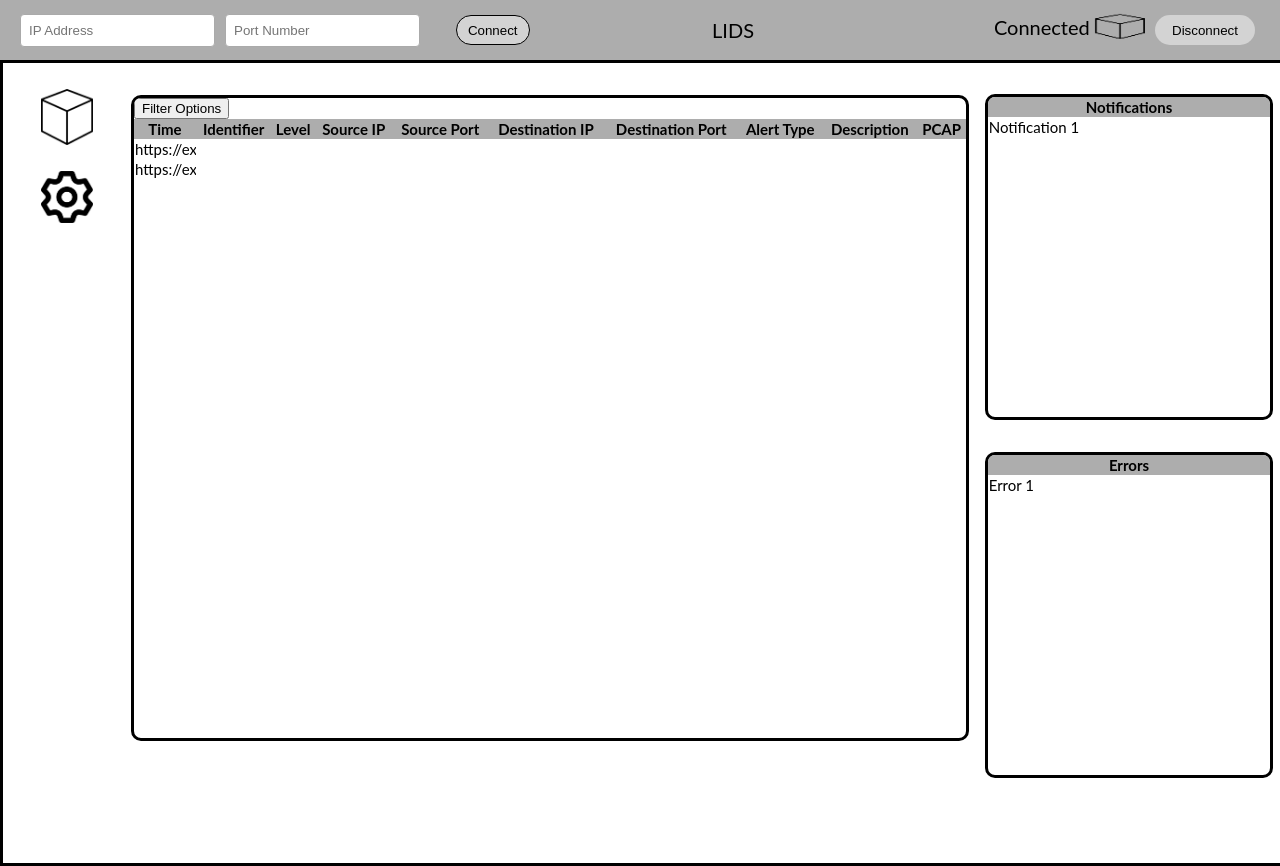
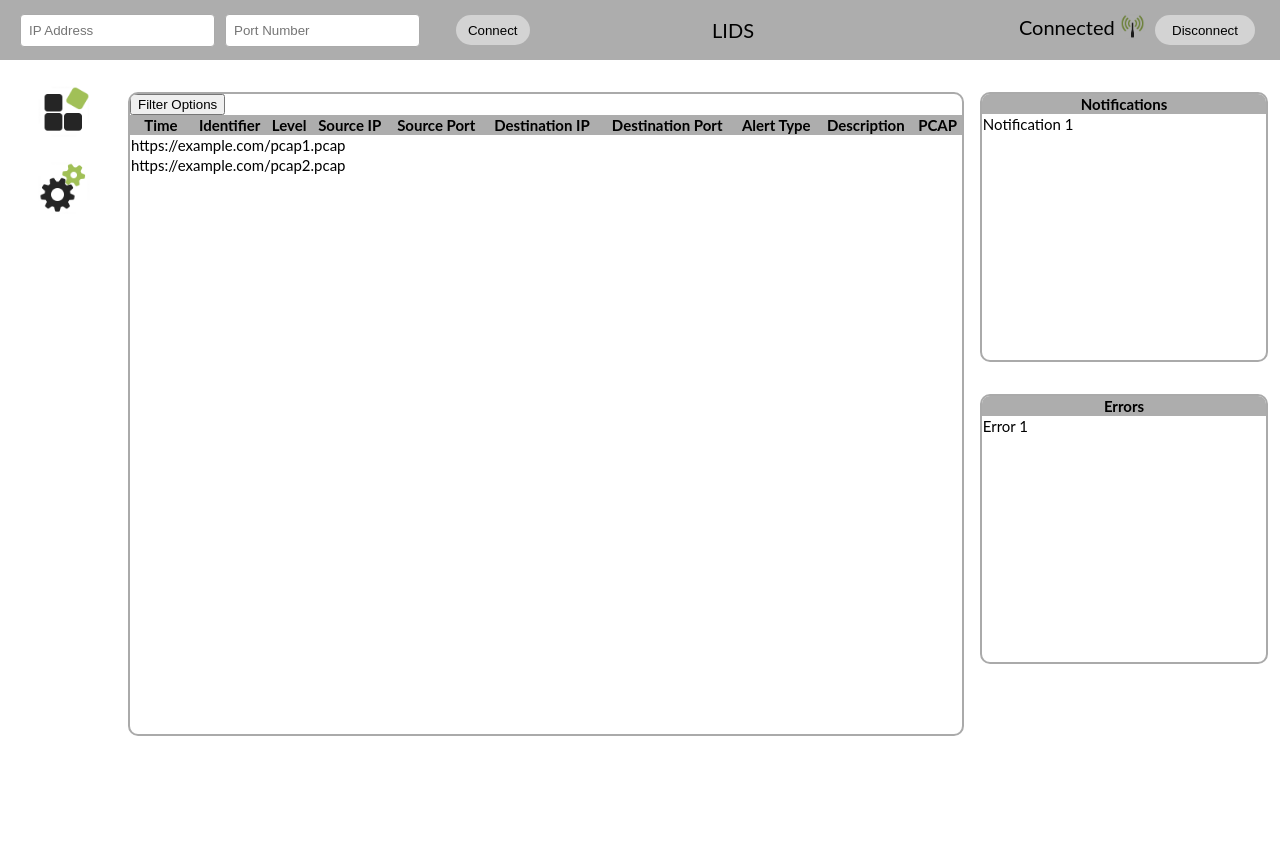
Before and after one commit to ljurado4/CS4311_LIDS_1_9uno5_Fall2023, a Flask app: template LIDS_GUI/templates/LIDS_Dashboard.html in a window 1280 px wide. After the commit the page ends 736 px from the top, so only its background shows below. Run offline with Flask 3, Linux system fonts and the light colour scheme; the template is opened without the code that fills it, so the values that code supplies are empty; some libraries are stand-ins or nearby versions.

Commit message:
Updated Dashboard Styling.

```diff
--- a/LIDS_GUI/static/CSS/lids_dashboard.css
+++ b/LIDS_GUI/static/CSS/lids_dashboard.css
@@ -8,12 +8,16 @@
 */
 
 .xmlFileTextArea {
-    height: 91vh;
+    height: 91%;
     border-radius: 3px;
     width: 100%;
     overflow: auto;
 }
 
+/*
+    @Author: Raul Tinajero Olivas
+    Styling for dashboard body
+*/
 body {
     font-family: 'Lato', sans-serif;
     background-color: white;
@@ -22,6 +26,10 @@
     font-size: 0;
 }
 
+/*
+    @Author: Raul Tinajero Olivas
+    Styling for header disconnect button
+*/
 .disconnectButton {
     background: lightgray;
     width: 100px;
@@ -32,6 +40,10 @@
     margin: 5%;
 }
 
+/*
+    @Author: Raul Tinajero Olivas
+    Styling for header
+*/
 .header {
     display: flex;
     align-items: center;
@@ -43,22 +55,34 @@
     padding: 10px 20px;
 }
 
+/*
+    @Author: Raul Tinajero Olivas
+    General styling for forms
+*/
 form {
     display: flex;
     align-items: center;
     gap: 10px;
 }
 
+/*
+    @Author: Raul Tinajero Olivas
+    Styling for header connection button
+*/
 #ConnectButton {
     background: lightgray;
     width: 100px;
     height: 30px;
-    border: 1px solid black;
+    border: black;
     border-radius: 25px;
     display: inline-block;
     margin-left: 5%;
 }
 
+/*
+    @Author: Raul Tinajero Olivas
+    Styling for header forms
+*/
 #IPAdressForm,
 #PortNumberForm {
     padding: 8px;
@@ -71,7 +95,7 @@
     Styling for the left side bar containing buttons in dashboard
 */
 .leftSidebar {
-    height: 100vh;
+    height: 100%;
     width: 10%;
     border: none;
     vertical-align: middle;
@@ -93,10 +117,14 @@
     Styling for table data tags
 */
 td {
-    overflow-x: scroll;
     max-width: 50px;
 }
 
+/*
+    @Author: Raul Tinajero Olivas
+    Styling for mouse hovering
+*/
+#ConnectButton:hover,
 .dashboardButtonAction:hover {
     background: rgb(255, 255, 255);
 }
@@ -111,6 +139,10 @@
     width: 40%;
 }
 
+/*
+    @Author: Raul Tinajero Olivas
+    Styling foundation for dashboard tables
+*/
 th,
 td {
     border-collapse: collapse;
@@ -135,6 +167,10 @@
     margin-top: 0;
 }
 
+/*
+    @Author: Raul Tinajero Olivas
+    Styling for sort button in Alert Box
+*/
 .sort-button {
     position: absolute;
     right: 0;
@@ -142,10 +178,18 @@
     z-index: 2;
 }
 
+/*
+    @Author: Raul Tinajero Olivas
+    Dropdown styling for Alert Box options
+*/
 .dropdown {
     position: relative;
 }
 
+/*
+    @Author: Raul Tinajero Olivas
+    Styling for dropdown options
+*/
 .dropdown-options {
     position: absolute;
     top: 100%;
@@ -155,10 +199,14 @@
     z-index: 1;
     box-shadow: 0 3px 8px rgba(0, 0, 0, 0.1);
     background-color: white;
-    border: 1px solid rgb(173, 173, 173);
+    border: 1px solid #AAA;
     border-radius: 5px;
 }
 
+/*
+    @Author: Raul Tinajero Olivas
+    Styling for button within dropdown
+*/
 .dropdown-options button {
     display: block;
     width: 100%;
@@ -168,10 +216,18 @@
     padding: 8px 12px;
 }
 
+/*
+    @Author: Raul Tinajero Olivas
+    Styling for dropdown button hovering
+*/
 .dropdown-options button:hover {
     background-color: #b9b9b9;
 }
 
+/*
+    @Author: Raul Tinajero Olivas
+    Styling for header title (LIDS IP_ADDR)
+*/
 .headerTitle {
     flex: 1;
     text-align: center;
@@ -179,6 +235,10 @@
     text-align: right;
 }
 
+/*
+    @Author: Raul Tinajero Olivas
+    Styling for header connection image
+*/
 .connectedDisplay {
     width: 40%;
     text-align: right;
@@ -190,24 +250,24 @@
     Styling for right sidebar so that it takes up remaining space
 */
 .rightSidebar {
-    height: 100vh;
+    height: 90%;
     flex-grow: 1;
     font-size: 15px;
 }
 
 /*
     @Author:Arturo Olmos
+    @Modifier: Raul Tinajero Olivas
     Styling for table containers in the right side bar
 */
 div.rightSidebarSC {
-    border: solid;
     width: 90%;
     margin-left: 5%;
-    height: 40vh;
+    height: 37%;
     margin-top: 10%;
-    overflow: scroll;
+    overflow: auto;
+    border: 2px solid #AAA;
     border-radius: 10px;
-
 }
 
 /*
@@ -225,12 +285,12 @@
 */
 div.tableContainer {
     margin-top: 2.5%;
-    height: 80vh;
+    height: 80%;
     width: 65%;
     display: inline-block;
     vertical-align: top;
-    overflow: scroll;
+    overflow: auto;
     font-size: 15px;
-    border: solid;
+    border: 2px solid #AAA;
     border-radius: 10px;
 }
--- a/LIDS_GUI/templates/LIDS_Dashboard.html
+++ b/LIDS_GUI/templates/LIDS_Dashboard.html
@@ -15,7 +15,7 @@
     <meta charset="UTF-8">
     <meta http-equiv="X-UA-Compatible" content="IE=edge">
     <meta name="viewport" content="width=device-width, initial-scale=1.0">
-    <link rel="stylesheet" href="../static/css/lids_dashboard.css">
+    <link rel="stylesheet" href="../static/CSS/lids_dashboard.css">
     <title>LIDS Dashboard</title>
 </head>
 
@@ -28,8 +28,8 @@
         </form>
         <div class="headerTitle" id="headerTitle">LIDS</div>
         <div class="connectedDisplay" id="connectedDisplay">Connected
-            <img style="mix-blend-mode: multiply;height: 25px;width: 50px;vertical-align:text-bottom;"
-                src="../static/img/Display_Box_Buttons.png">
+            <img style="mix-blend-mode: multiply;height: 25px;width: 25px;vertical-align:text-bottom;"
+                src="../static/img/connected_logo.png">
 
             <!-- @Modifier: Lizbeht Jurado -->
             <form action="/disconnect" method="post" style="display:inline-block" id="disconnectButtonForm">
@@ -38,17 +38,17 @@
         </div>
     </div>
     <!-- content block is used to contain the left and right sidebars as well as the table in the middle -->
-    <div id="contentBlock" style="border: solid;width: 100%;height: 100vh;vertical-align: top;display: flex;">
+    <div id="contentBlock" style="width: 100%;height: 100vh;vertical-align: top;display: flex;">
         <!-- left side bar -->
         <div class="leftSidebar" id="leftSidebar" style="vertical-align: top;">
             <form id="configFileForm">
                 <input type="image" class="leftSidebarButton dashboardButtonAction leftSidebarImages"
-                    src="../static/img/Display_Box_Buttons.png">
+                    src="../static/img/Display.png">
             </form>
             <br style="line-height: 20px;">
             <form id="alertsTableForm">
                 <input type="image" class="leftSidebarButton dashboardButtonAction leftSidebarImages"
-                    src="../static/img/Config_File_Button_IMG.png">
+                    src="../static/img/config.png">
             </form>
         </div>
         <div class="tableContainer" id="middleContainer" style="">
--- a/LIDS_GUI/templates/LIDS_Main.html
+++ b/LIDS_GUI/templates/LIDS_Main.html
@@ -15,7 +15,7 @@
     <meta http-equiv="X-UA-Compatible" content="IE=edge">
     <meta name="viewport" content="width=device-width, initial-scale=1.0">
     <title>LIDS</title>
-    <link rel="stylesheet" href="../static/css/main.css">
+    <link rel="stylesheet" href="../static/CSS/main.css">
 </head>
 <body>
     <h2>Welcome to LIDS</h2>
```
Also changed, not shown: LIDS_GUI/static/img/Display.png (added), LIDS_GUI/static/img/config.png (added), LIDS_GUI/static/img/connected_logo.png.
